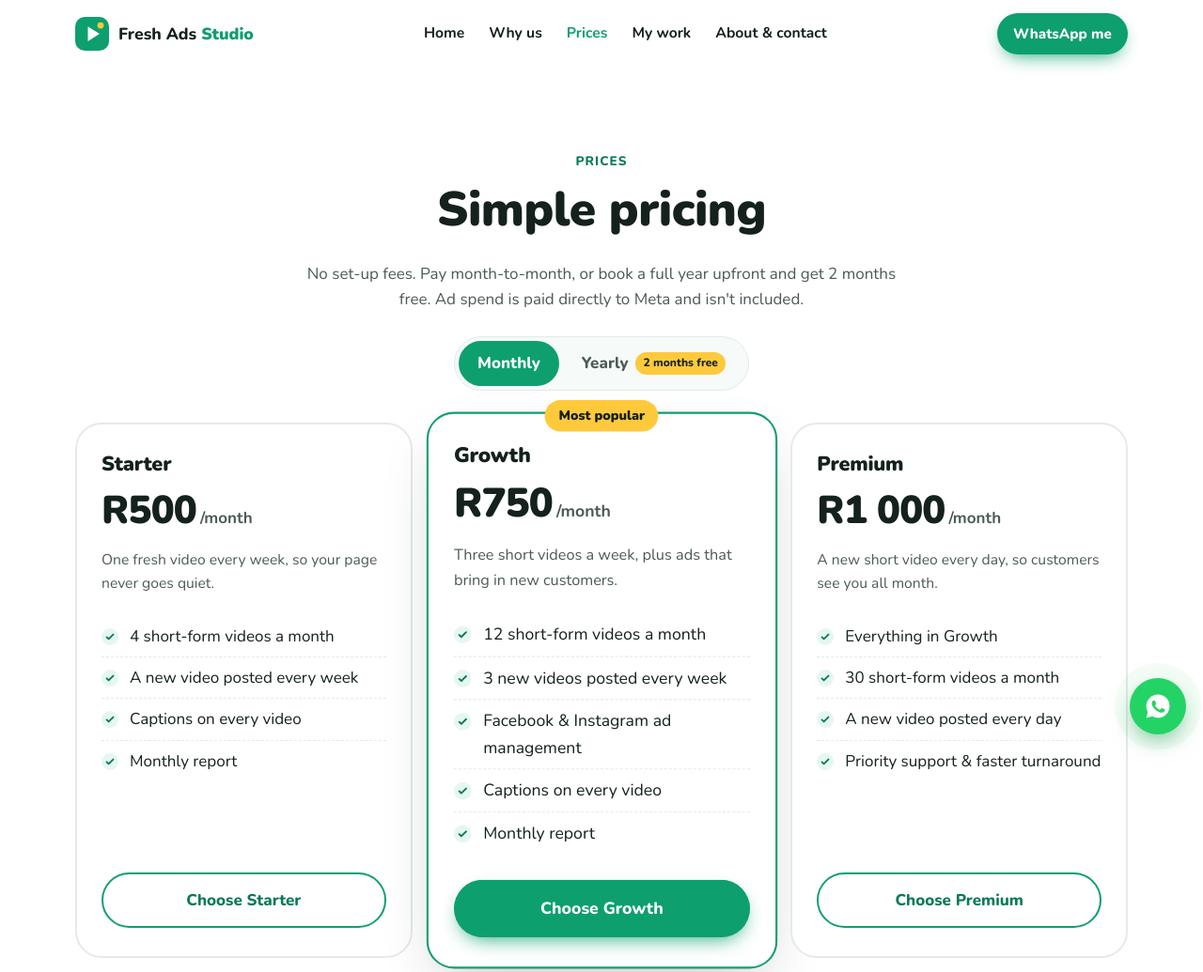
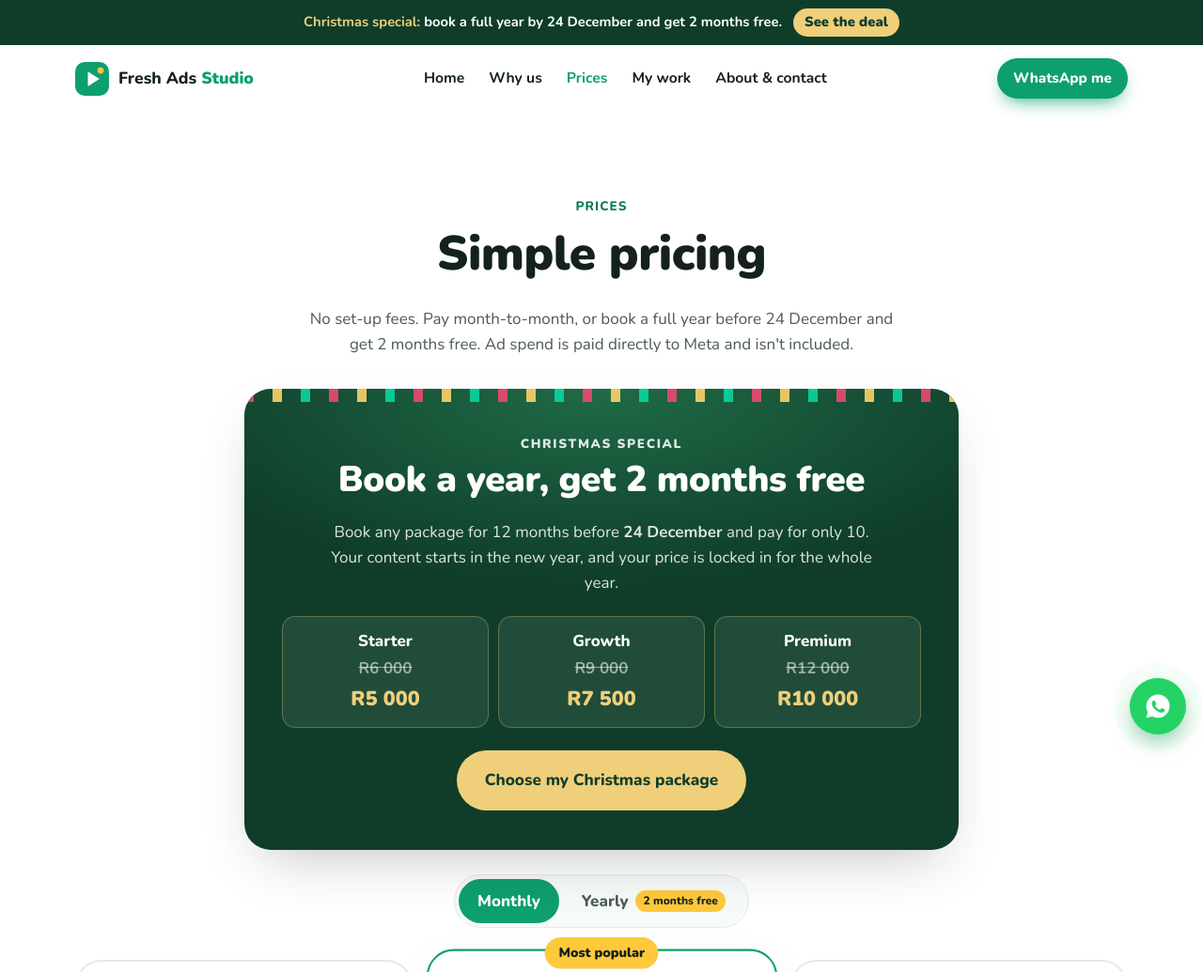
Before and after one commit to esteanbotha-sudo/Fresh-ads-studio-web, a plain HTML site: page prices.html in a window 1280 px wide. Shown: the top 1035 px of the page at 94% size. Drawn offline with nearby package versions, Linux system fonts and the light colour scheme.

Commit message:
Add Christmas special: book a year by 24 December, get 2 months free
Banner on every page, deal box on the prices page with crossed-out full
prices, and the yearly option now ends with the offer. All offer text
hides itself automatically after 24 December.

Co-Authored-By: Claude Opus 5.5 <noreply@anthropic.com>
Claude-Session: https://claude.ai/code/session_01M6UykiNYF9JAXw6us1xTvQ

```diff
--- a/prices.html
+++ b/prices.html
@@ -21,6 +21,10 @@
 </head>
 <body>
   <a class="skip-link" href="#main">Skip to content</a>
+  <div class="promo-bar" data-until="2026-12-25">
+    <span><b>Christmas special:</b> book a full year by 24 December and get 2 months free.</span>
+    <a href="prices.html?billing=yearly#xmas-deal">See the deal</a>
+  </div>
 
   <!-- ============ HEADER ============ -->
   <header class="site-header">
@@ -55,15 +59,26 @@
       <div class="container">
         <p class="eyebrow center">Prices</p>
         <h1 id="packages-title" class="section-title page-title">Simple pricing</h1>
-        <p class="section-sub">No set-up fees. Pay month-to-month, or book a full year upfront and get 2 months free. Ad spend is paid directly to Meta and isn't included.</p>
-        <div class="billing-toggle" role="group" aria-label="Billing period">
+        <p class="section-sub">No set-up fees. Pay month-to-month<span data-until="2026-12-25">, or book a full year before 24 December and get 2 months free</span>. Ad spend is paid directly to Meta and isn't included.</p>
+        <aside class="xmas-deal" id="xmas-deal" data-until="2026-12-25" aria-labelledby="xmas-title">
+          <p class="xmas-eyebrow">Christmas special</p>
+          <h2 id="xmas-title">Book a year, get 2 months free</h2>
+          <p>Book any package for 12 months before <b>24 December</b> and pay for only 10. Your content starts in the new year, and your price is locked in for the whole year.</p>
+          <ul class="xmas-prices">
+            <li><span>Starter</span><s>R6 000</s><b>R5 000</b></li>
+            <li><span>Growth</span><s>R9 000</s><b>R7 500</b></li>
+            <li><span>Premium</span><s>R12 000</s><b>R10 000</b></li>
+          </ul>
+          <button type="button" class="btn btn-gold btn-lg" data-billing-jump="yearly">Choose my Christmas package</button>
+        </aside>
+        <div class="billing-toggle" role="group" aria-label="Billing period" data-until="2026-12-25">
           <button type="button" data-billing="monthly" aria-pressed="true">Monthly</button>
           <button type="button" data-billing="yearly" aria-pressed="false">Yearly <span class="save">2 months free</span></button>
         </div>
         <div class="pricing">
           <article class="price-card">
             <h3>Starter</h3>
-            <p class="price" data-monthly="R500" data-yearly="R5 000"><span class="amount">R500</span><span class="per">/month</span></p>
+            <p class="price" data-monthly="R500" data-yearly="R5 000" data-full="R6 000"><span class="amount">R500</span><span class="per">/month</span></p>
             <p class="yearly-note" hidden>Works out to R417/month. Save 2 months.</p>
             <p class="price-desc">One fresh video every week, so your page never goes quiet.</p>
             <ul class="features">
@@ -78,7 +93,7 @@
           <article class="price-card featured">
             <span class="badge">Most popular</span>
             <h3>Growth</h3>
-            <p class="price" data-monthly="R750" data-yearly="R7 500"><span class="amount">R750</span><span class="per">/month</span></p>
+            <p class="price" data-monthly="R750" data-yearly="R7 500" data-full="R9 000"><span class="amount">R750</span><span class="per">/month</span></p>
             <p class="yearly-note" hidden>Works out to R625/month. Save 2 months.</p>
             <p class="price-desc">Three short videos a week, plus ads that bring in new customers.</p>
             <ul class="features">
@@ -93,7 +108,7 @@
 
           <article class="price-card">
             <h3>Premium</h3>
-            <p class="price" data-monthly="R1 000" data-yearly="R10 000"><span class="amount">R1 000</span><span class="per">/month</span></p>
+            <p class="price" data-monthly="R1 000" data-yearly="R10 000" data-full="R12 000"><span class="amount">R1 000</span><span class="per">/month</span></p>
             <p class="yearly-note" hidden>Works out to R833/month. Save 2 months.</p>
             <p class="price-desc">A new short video every day, so customers see you all month.</p>
             <ul class="features">
@@ -112,9 +127,9 @@
     <section class="section faq" id="faq" aria-labelledby="faq-title">
       <div class="container narrow">
         <h2 id="faq-title" class="section-title">Questions? Answered.</h2>
-        <details>
+        <details data-until="2026-12-25">
           <summary>Can I book for a whole year?</summary>
-          <p>Yes. Book any package for 12 months, pay upfront and you only pay for 10 months, so you get 2 months free. Your price is locked in for the year. Choose "Yearly" above, then pick your package.</p>
+          <p>Yes, as a Christmas special. Book any package for 12 months before 24 December, pay upfront and you only pay for 10 months, so you get 2 months free. Your price is locked in for the year. Choose "Yearly" above, then pick your package.</p>
         </details>
         <details>
           <summary>How long is the contract?</summary>
--- a/script.js
+++ b/script.js
@@ -38,6 +38,13 @@ const MSG = {
   $$(".js-email").forEach((a) => (a.href = "mailto:" + CONFIG.email));
   $$(".js-email-text").forEach((el) => (el.textContent = CONFIG.email));
 
+  /* ---------- Time-limited offers: hide anything past its data-until date ---------- */
+  const now = new Date();
+  $$("[data-until]").forEach((el) => {
+    if (now >= new Date(el.dataset.until + "T00:00:00+02:00")) el.remove();
+  });
+  const yearlyOffer = !!$(".billing-toggle");
+
   /* ---------- Header border on scroll ---------- */
   const header = $(".site-header");
   const onScroll = () => header.classList.toggle("scrolled", window.scrollY > 8);
@@ -51,6 +58,10 @@ const MSG = {
     $$(".price[data-monthly]").forEach((p) => {
       p.querySelector(".amount").textContent = yearly ? p.dataset.yearly : p.dataset.monthly;
       p.querySelector(".per").textContent = yearly ? "/year" : "/month";
+      let was = p.querySelector(".was");
+      if (!was) { was = document.createElement("s"); was.className = "was"; p.prepend(was); }
+      was.textContent = p.dataset.full || "";
+      was.hidden = !yearly;
     });
     $$(".yearly-note").forEach((n) => (n.hidden = !yearly));
     $$("a[data-pkg]").forEach((a) => {
@@ -58,14 +69,21 @@ const MSG = {
     });
   }
   $$(".billing-toggle button").forEach((b) => b.addEventListener("click", () => setBilling(b.dataset.billing)));
+  $$("[data-billing-jump]").forEach((b) => b.addEventListener("click", () => {
+    setBilling("yearly");
+    const grid = $(".pricing");
+    if (grid) grid.scrollIntoView({ behavior: reduceMotionPref() ? "auto" : "smooth", block: "start" });
+  }));
+  function reduceMotionPref() { return matchMedia("(prefers-reduced-motion: reduce)").matches; }
 
   /* ---------- Package chosen on the prices page prefills the form ---------- */
   const params = new URLSearchParams(location.search);
+  if (yearlyOffer && params.get("billing") === "yearly") setBilling("yearly");
   const pkgParam = params.get("pkg");
   const msgBox = $("#f-message");
   if (pkgParam && msgBox && /^(Starter|Growth|Premium)$/.test(pkgParam)) {
     msgBox.value = params.get("plan") === "yearly"
-      ? `Hi Fresh Ads Studio, I'd like to book the ${pkgParam} package for a full year (paid yearly, 2 months free).`
+      ? `Hi Fresh Ads Studio, I'd like to book the ${pkgParam} package for a full year with the Christmas special (2 months free).`
       : MSG.waPkg(pkgParam);
   }
 
--- a/styles.css
+++ b/styles.css
@@ -404,3 +404,27 @@ p { margin: 0 0 1em; }
 .mobile-nav a { font-size: .8rem; padding: 7px 4px; }
 @media (min-width: 760px) { .reasons { grid-template-columns: repeat(2, minmax(0, 1fr)); } }
 @media (min-width: 960px) { .reasons { grid-template-columns: repeat(3, minmax(0, 1fr)); } }
+
+/* ---------- Christmas special ---------- */
+.promo-bar { background: #0f3d2a; color: #fff; text-align: center; font-size: .92rem; font-weight: 700; padding: 9px max(16px, env(safe-area-inset-right, 0px)) 9px max(16px, env(safe-area-inset-left, 0px)); display: flex; flex-wrap: wrap; justify-content: center; align-items: center; gap: 4px 12px; }
+.promo-bar b { color: #f0cf7a; }
+.promo-bar a { color: #0f3d2a; background: #f0cf7a; text-decoration: none; font-weight: 900; padding: 3px 12px; border-radius: 999px; white-space: nowrap; }
+.xmas-deal { position: relative; overflow: hidden; background: radial-gradient(700px 300px at 50% 0%, #1f6b47, #0f3d2a 70%); color: #fff; border-radius: var(--radius-lg); padding: 34px 22px; margin: 0 auto 34px; max-width: 760px; text-align: center; box-shadow: var(--shadow-lg); }
+.xmas-deal::before { content: ""; position: absolute; inset: 0 0 auto; height: 14px; background: repeating-linear-gradient(90deg, #ef476f 0 10px, transparent 10px 30px, #ffd166 30px 40px, transparent 40px 60px, #06d6a0 60px 70px, transparent 70px 90px); opacity: .9; }
+.xmas-eyebrow { color: #f0cf7a; font-weight: 900; text-transform: uppercase; letter-spacing: .12em; font-size: .85rem; margin: 6px 0 .4em; }
+.xmas-deal h2 { font-size: clamp(1.7rem, 5.5vw, 2.4rem); color: #fff; }
+.xmas-deal p { color: rgba(255, 255, 255, .86); max-width: 34em; margin-inline: auto; }
+.xmas-prices { list-style: none; padding: 0; margin: 22px 0 24px; display: grid; gap: 10px; }
+.xmas-prices li { display: grid; grid-template-columns: 1fr auto auto; align-items: baseline; gap: 12px; background: rgba(255, 255, 255, .08); border: 1px solid rgba(240, 207, 122, .3); border-radius: 14px; padding: 12px 16px; text-align: left; }
+.xmas-prices span { font-weight: 800; }
+.xmas-prices s { color: rgba(255, 255, 255, .55); font-weight: 700; }
+.xmas-prices b { color: #f0cf7a; font-size: 1.35rem; font-weight: 900; }
+.btn-gold { background: #f0cf7a; color: #0f3d2a; }
+.btn-gold:hover { background: #ffe09a; }
+.price .was { display: block; width: 100%; color: var(--ink-soft); font-weight: 700; font-size: 1.05rem; margin-bottom: -4px; }
+.price { flex-wrap: wrap; }
+@media (min-width: 760px) {
+  .xmas-deal { padding: 42px 40px; }
+  .xmas-prices { grid-template-columns: repeat(3, minmax(0, 1fr)); }
+  .xmas-prices li { grid-template-columns: 1fr; text-align: center; gap: 2px; }
+}
```
Also changed, not shown: contact.html (+4 -0 lines), index.html (+5 -1 lines), why.html (+5 -1 lines), work.html (+4 -0 lines), 1 other file.
